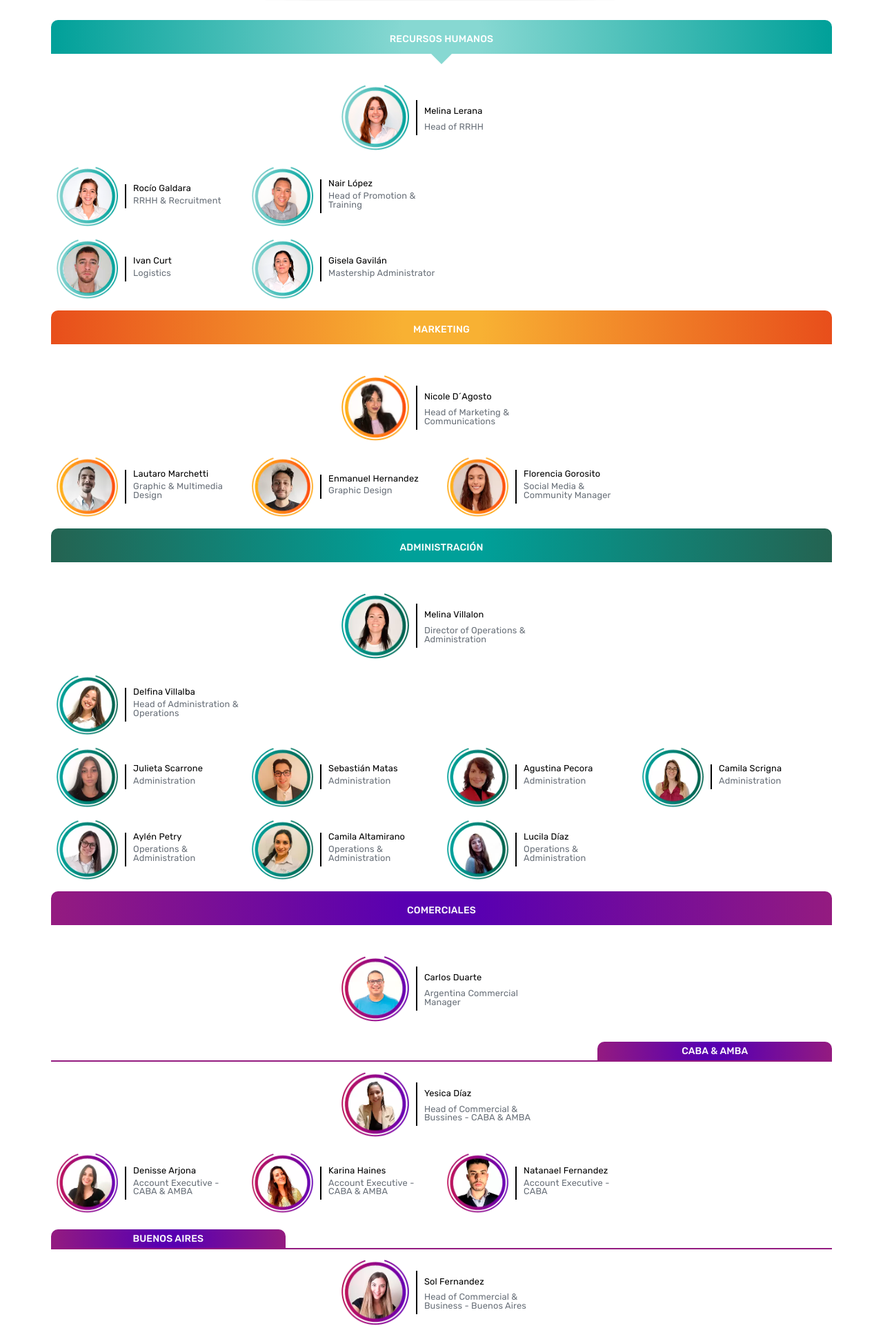
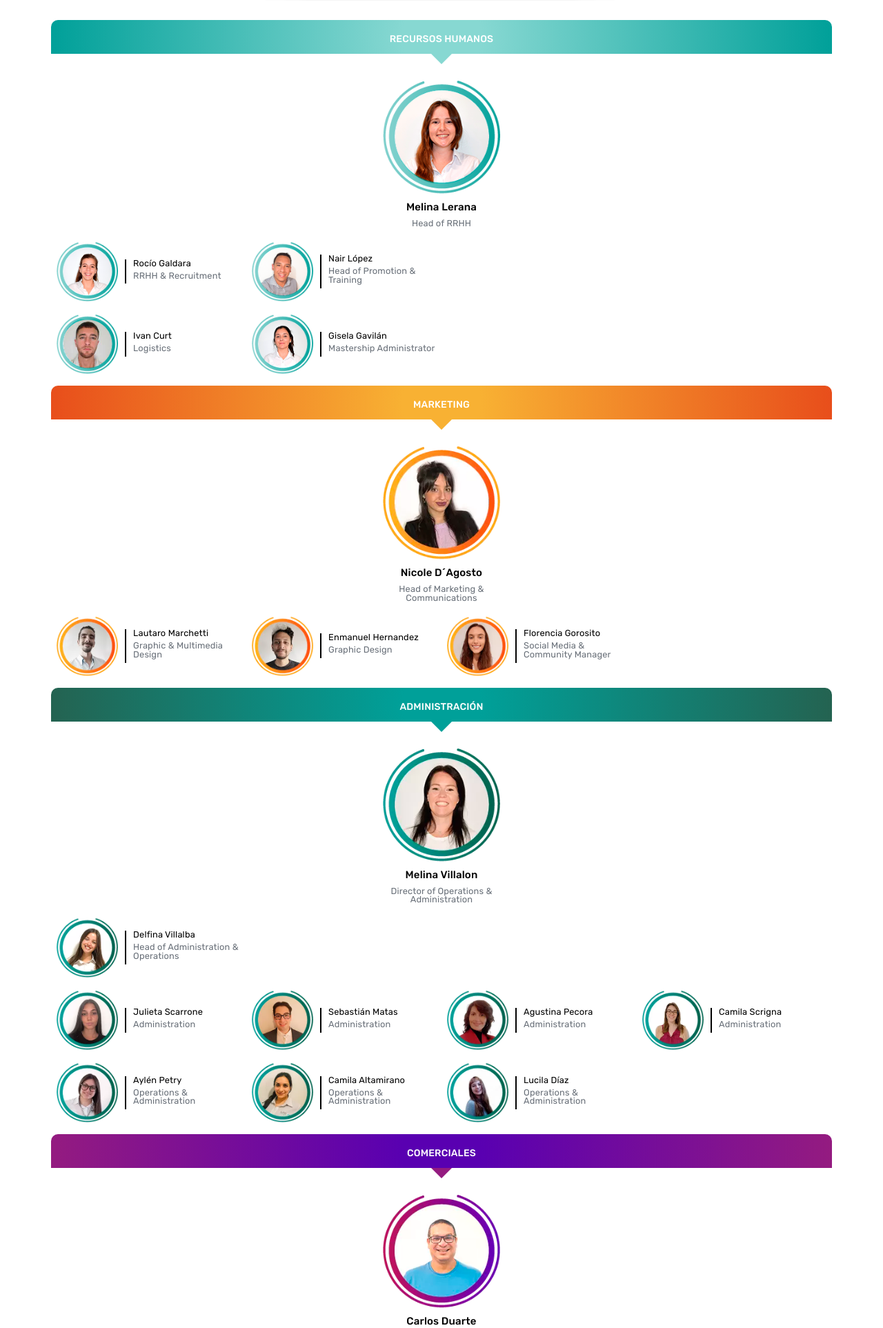
Before and after one commit to gustavo-avril/paginaweb, a PHP site: page /quienes.html in a window 1280 px wide. Shown: the part 1131-3056 px from the top of the page at 69% size. Run offline with PHP 8.4, Linux system fonts and the light colour scheme; some libraries are stand-ins or nearby versions.

Commit message:
organigrama semifinal 4

```diff
--- a/quienes.html
+++ b/quienes.html
@@ -100,7 +100,7 @@
 						</div>
 						<div>
 							<div class="d-flex flex-wrap" id="rrhh-head">
-								<div class="head d-flex">
+								<div class="head d-block">
 									<div class="inner">
 									  <img class="inner-image" src="./images/organigrama/melinaL.webp" alt="Melina Lerana">
 									</div>
@@ -108,7 +108,7 @@
 									  <p class="nombre ">Melina Lerana</p>
 									  <p class="cargo">Head of RRHH</p>
 									</div>
-								  </div>
+								</div>
 							</div>
 							<div class="d-flex flex-wrap" id="rrhh"></div>
 							<div class="d-flex flex-wrap" id="rrhh2"></div>
@@ -126,7 +126,7 @@
 							<h2 class="marketing"><span class="titulo-org">Marketing</span></h2>
 						</div>
 						<div class="d-flex flex-wrap" id="marketing-head">
-							<div class="head d-flex">
+							<div class="head d-block">
 								<div class="inner">
 								  <img class="inner-image" src="./images/organigrama/nicoleD.webp" alt="Nicole Dagosto">
 								</div>
@@ -150,7 +150,7 @@
 							<h2 class="administracion"><span class="titulo-org">administración</span></h2>
 						</div>
 						<div class="d-flex flex-wrap" id="admin-head">
-							<div class="head d-flex">
+							<div class="head d-block">
 								<div class="inner">
 								  <img class="inner-image" src="./images/organigrama/melisaV.webp" alt="Melisa Villalon">
 								</div>
@@ -188,7 +188,7 @@
 							<h2 class="comerciales"><span class="titulo-org ">comerciales</span></h2>
 						</div>
 						<div class="d-flex flex-wrap" id="comercial-argentina">
-							<div class="head d-flex">
+							<div class="head d-block">
 								<div class="inner">
 								  <img class="inner-image" src="./images/organigrama/carlosD.webp" alt="Carlos Duarte">
 								</div>
@@ -202,7 +202,7 @@
 							<h5 class="left"><span class="titulo-org ">caba & amba</span></h5>
 						</div>
 						<div class="d-flex flex-wrap" id="comercial-head">
-							<div class="head d-flex">
+							<div class="head d-block">
 								<div class="inner">
 								  <img class="inner-image" src="./images/organigrama/yesicaD.webp" alt="Yesica Díaz">
 								</div>
@@ -219,7 +219,7 @@
 							<h5 class="right"><span class="titulo-org ">buenos aires</span></h5>
 						</div>
 						<div class="d-flex flex-wrap" id="comercial-head">
-							<div class="head d-flex">
+							<div class="head d-block">
 								<div class="inner">
 								  <img class="inner-image" src="./images/organigrama/solF.webp" alt="Sol Fernandez">
 								</div>
@@ -237,7 +237,7 @@
 							<h5 class="left"><span class="titulo-org ">cuyo & santa fe</span></h5>
 						</div>
 						<div class="d-flex flex-wrap" id="comercial-head">
-							<div class="head d-flex">
+							<div class="head d-block">
 								<div class="inner">
 								  <img class="inner-image" src="./images/organigrama/fernandoSc.webp" alt="Fernando Scrigna">
 								</div>
@@ -255,7 +255,7 @@
 							<h5 class="right"><span class="titulo-org ">Córdoba</span></h5>
 						</div>
 						<div class="d-flex flex-wrap" id="comercial-head">
-							<div class="head d-flex">
+							<div class="head d-block">
 								<div class="inner">
 								  <img class="inner-image" src="./images/organigrama/danielC.webp" alt="Daniel Cuello">
 								</div>
@@ -273,7 +273,7 @@
 							<h5 class="left"><span class="titulo-org ">litoral</span></h5>
 						</div>
 						<div class="d-flex flex-wrap" id="comercial-head">
-							<div class="head d-flex">
+							<div class="head d-block">
 								<div class="inner">
 								  <img class="inner-image" src="./images/organigrama/paolaA.webp" alt="Paola Aguirre">
 								</div>
@@ -291,7 +291,7 @@
 							<h5 class="right"><span class="titulo-org ">noroeste</span></h5>
 						</div>
 						<div class="d-flex flex-wrap" id="comercial-head">
-							<div class="head d-flex">
+							<div class="head d-block">
 								<div class="inner">
 								  <img class="inner-image" src="./images/organigrama/elisaM.webp" alt="Elisa Mazzuco">
 								</div>
@@ -319,7 +319,7 @@
 							<h2 class="asistencias"><span class="titulo-org">asistencias</span></h2>
 						</div>
 						<div class="d-flex flex-wrap" id="asistencias-head">
-							<div class="head d-flex">
+							<div class="head d-block">
 								<div class="inner">
 								  <img class="inner-image" src="./images/organigrama/arielP.webp" alt="Ariel Pierini">
 								</div>
@@ -347,7 +347,7 @@
 							<h2 class="soporte"><span class="titulo-org">Desarrollo IT</span></h2>
 						</div>
 						<div class="d-flex flex-wrap" id="asistencias-head">
-							<div class="head d-flex">
+							<div class="head d-block">
 								<div class="inner">
 								  <img class="inner-image" src="./images/organigrama/gustavoT.webp" alt="Gustavo Tallaferro">
 								</div>
--- a/scss/_variables.scss
+++ b/scss/_variables.scss
@@ -24,10 +24,12 @@ $sun: #fcb20c;
 $poppy: #fb9b1b;
 $carrot: #fb8d22;
 $recursos: rgba(135,216,210,1);
-$admin: #246351;
-$asistencias: #009ee2;
-$comercio: #941b80;
+$admin: rgba(0,160,153,1);
+$asistencias: rgba(0,158,226,1);
+$comercio: rgba(148,27,128,1);
 $mant: #8dcdcb;
+$market:rgba(248,177,51,1);
+$web:rgba(253,228,62,1);
 $soporte: -webkit-radial-gradient(circle, rgba(253,228,62,1) 10%, rgba(224,166,0,1) 100%);
 $direccion: -webkit-linear-gradient(90deg, rgb(198, 198, 197) 0%, rgb(29, 29, 27) 80%);
 $planificacion: -webkit-linear-gradient(90deg, rgb(248, 177, 51) 0%, rgb(232, 78, 27) 80%);
--- a/scss/templates/_quienes.scss
+++ b/scss/templates/_quienes.scss
@@ -20,16 +20,38 @@
 	}
 }
 .tituloasis {
-	/*&::after {
-		@include borderTitle;
-		border-bottom: 4px solid $asistencias;
-	}*/
+	position: relative;
+	&::after{
+		content:'';
+    position: absolute;
+    top: 100%;
+    left: 50%;
+    margin-left: -15px;
+    width: 0;
+    height: 0;
+    border-top: solid 15px $asistencias;
+    border-left: solid 15px transparent;
+    border-right: solid 15px transparent;
+	}
 	.asistencias {
 		background: $asistencia;
 		@include titles;
 	}
 }
 .titulomarket {
+	position: relative;
+	&::after{
+		content:'';
+    position: absolute;
+    top: 100%;
+    left: 50%;
+    margin-left: -15px;
+    width: 0;
+    height: 0;
+    border-top: solid 15px $market;
+    border-left: solid 15px transparent;
+    border-right: solid 15px transparent;
+	}
 	.marketing {
 		background: $marketing;
 		@include titles;
@@ -55,6 +77,19 @@
 	}
 }
 .titulocomer {
+	position: relative;
+	&::after{
+		content:'';
+    position: absolute;
+    top: 100%;
+    left: 50%;
+    margin-left: -15px;
+    width: 0;
+    height: 0;
+    border-top: solid 15px $comercio;
+    border-left: solid 15px transparent;
+    border-right: solid 15px transparent;
+	}
 	.comerciales {
 		background: $comerciales;
 		@include titles;
@@ -77,20 +112,38 @@
 	}
 }
 .tituloadmin {
-		/*&::after {
-			@include borderTitle;
-			border-bottom: 4px solid $admin;
-		}*/
+	position: relative;
+	&::after{
+		content:'';
+    position: absolute;
+    top: 100%;
+    left: 50%;
+    margin-left: -15px;
+    width: 0;
+    height: 0;
+    border-top: solid 15px $admin;
+    border-left: solid 15px transparent;
+    border-right: solid 15px transparent;
+	}
 	.administracion {
 		background: $administracion;
 		@include titles;
 	}
 }
 .titulosoporte {
-	/*&::after {
-		@include borderTitle;
-		border-bottom: 4px solid $mant;
-	}*/
+	position: relative;
+	&::after{
+		content:'';
+    position: absolute;
+    top: 100%;
+    left: 50%;
+    margin-left: -15px;
+    width: 0;
+    height: 0;
+    border-top: solid 15px $web;
+    border-left: solid 15px transparent;
+    border-right: solid 15px transparent;
+	}
 	.soporte {
 		background: $soporte;
 		@include titles;
@@ -98,11 +151,9 @@
 }
 
 .head {
-	padding: 0.5em .5em;
-	width: 27%;
+	width: 15%;
 	margin: 5px auto;
 	img {
-		padding-right: 10px;
 		align-self: center;
 		width: 100%;
 		height: auto;
@@ -110,18 +161,17 @@
 
 	.inner {
 		position: relative;
-		width: 95%;
+		width: 100%;
 	}
 
 	.contenido {
-		width: 154%;
-		padding-left: 10px;
-		align-self: center;
-		border-left: 2px solid black;
+		width: 100%;
+		text-align: center;
 
 		.nombre {
 			color: black;
-			font-size: .8em;
+			font-size: 15px;
+			font-weight: 500;
 		}
 
 		.cargo {
```
Also changed, not shown: css/style.min.css, 1 other file.
